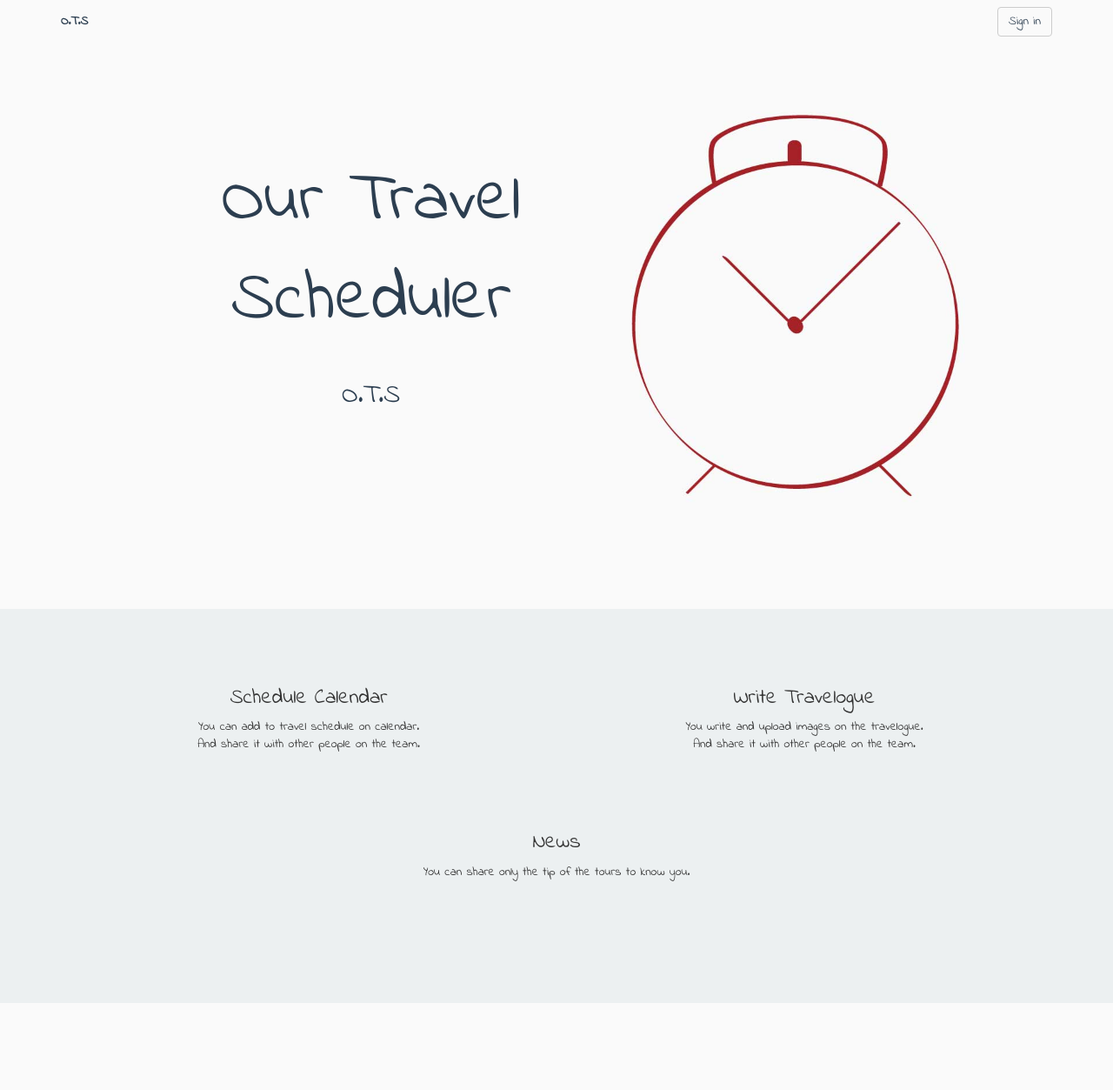
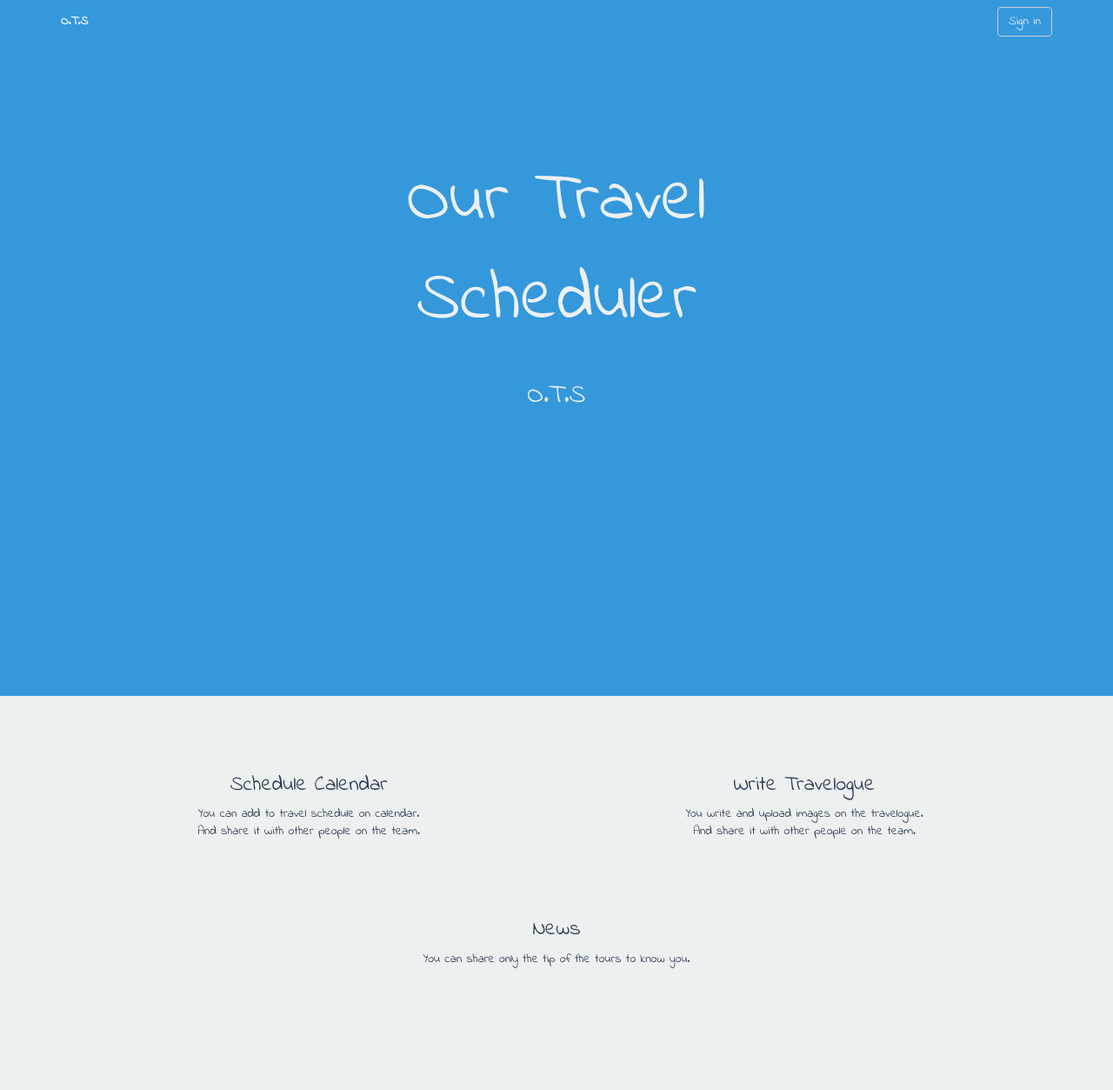
Before and after one commit to inhyeok/Its, a Python web app: template templates/landing.html in a window 1280 px wide. Shown: the whole page at 87% size. Before the commit the page ends 1153 px from the top, so only its background shows below. Run offline with Jinja, Linux system fonts and the light colour scheme; the template is opened without the code that fills it, so the values that code supplies are empty; some libraries are stand-ins or nearby versions.

Commit message:
Fix landing page style all

```diff
--- a/static/css/landing.css
+++ b/static/css/landing.css
@@ -8,6 +8,7 @@ body{
   background-color: #ECF0F1;
   // font-family: 'Roboto', 'nanumgothic', sans-serif;
   font-family: 'Indie Flower', cursive;
+  color: #2C3E50;
 }
 
 .row {
@@ -38,11 +39,11 @@ body{
   position: absolute;
   top: 0;
   left: 0;
+  color: #ECF0F1;
 }
 
 .header .header-logo {
   float: left;
-  color: #2C3E50;
 }
 
 .header .header-menu {
@@ -50,11 +51,11 @@ body{
 }
 
 .header .header-menu .btn-default{
-  color: #2C3E50;
+  color: #ECF0F1;
   background: transparent;
 }
 .header .header-menu .btn-default:hover{
-  color: #2C3E50;
+  color: #ECF0F1;
 }
 
 .header .header-menu .btn-default:focus{
@@ -66,13 +67,14 @@ body{
 }
 
 .landing-header {
+  background-color: #3498DB;
   z-index: 1000;
   width: 100%;
-  height: 700px;
-  min-height: 300px;
+  // height: 700px;
+  // min-height: 300px;
   position: relative;
   margin-bottom: 3.5rem;
-  color: #2C3E50;
+  color: #ECF0F1;
 }
 
 /*백그라운드 darken style*/
@@ -92,10 +94,10 @@ body{
 
 .landing-header-desc {
   z-index: 1001;
+  height: 100%;
   position: relative;
   padding-top: 17.5rem;
   margin: 0;
-  color: #2C3E50;
   // text-shadow: 1px 0 2px #949494;
 }
 
--- a/templates/landing.html
+++ b/templates/landing.html
@@ -54,9 +54,11 @@
           </button>
         </div>
       </div>
-      <div class='landing-header image' style="background-image: url('/static/images/landing_bg2.jpg')">
+      <!-- <div class='landing-header image' style="background-image: url('/static/images/landing_bg2.jpg')"> -->
+      <div class='landing-header'>
         <div class='landing-header-desc row'>
-          <div class='col-lg-8 col-md-7 col-sm-7 text-center'>
+          <!-- <div class='col-lg-8 col-md-7 col-sm-7 text-center'> -->
+          <div class='col-sm-12 text-center'>
             <span>
               Our Travel
               <br>
@@ -107,6 +109,12 @@
     <script type="text/javascript" src="{{url_for('static', filename='bower_components/jquery/dist/jquery.min.js')}}"></script>
     <script type="text/javascript" src="{{url_for('static', filename='bower_components/bootstrap/dist/js/bootstrap.min.js')}}"></script>
     <script type="text/javascript" src="{{url_for('static', filename='js/signin.js')}}"></script>
+    <script type="text/javascript">
+      $('.landing-header').css('height', window.innerHeight);
+      $(window).on('resize', function () {
+        $('.landing-header').css('height', window.innerHeight);
+      })
+    </script>
     {% block script %}{% endblock %}
   </body>
 </html>
```
